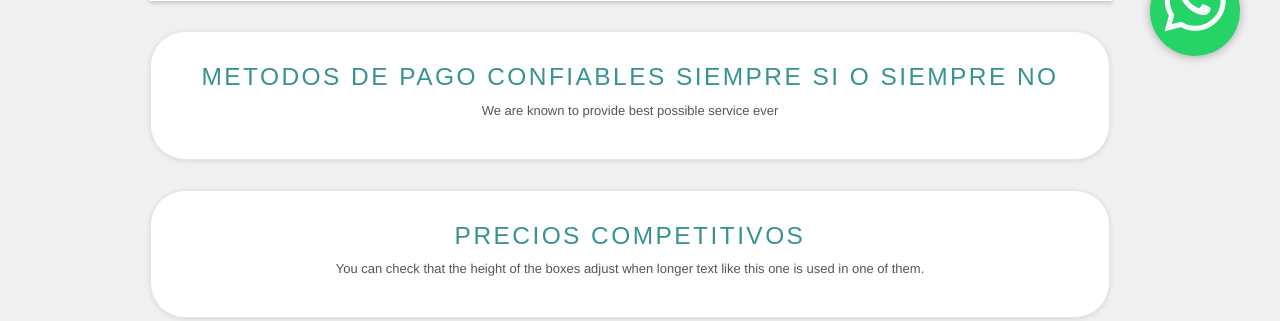
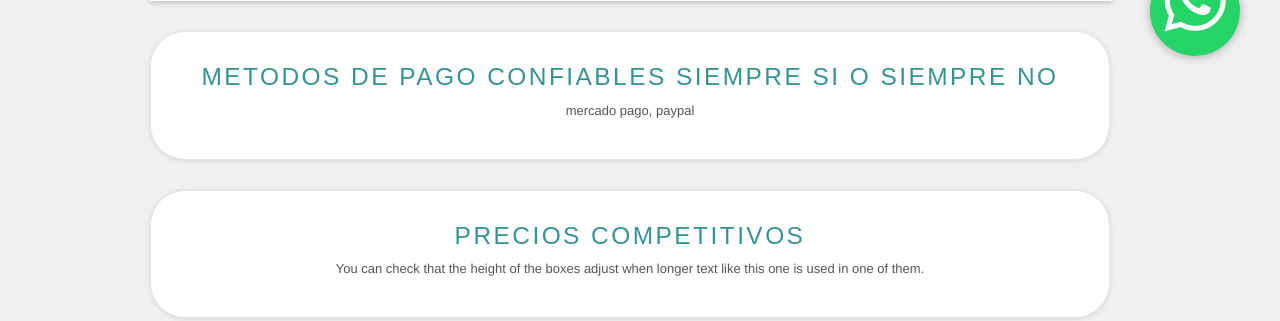
Before and after one commit to josuehdez94/uniestilos, a Symfony app: template templates/home_page/paginaPrincipal2.html.twig in a window 1280 px wide. Shown: the part 724-1045 px from the top of the page. Run offline with Twig, Linux system fonts and the light colour scheme; the template is opened without the code that fills it, so the values that code supplies are empty; some libraries are stand-ins or nearby versions.

Commit message:
commit prueba 2

```diff
--- a/templates/home_page/paginaPrincipal2.html.twig
+++ b/templates/home_page/paginaPrincipal2.html.twig
@@ -23,7 +23,7 @@
                             <div class="box clickable d-flex flex-column justify-content-center mb-0 h-100">
                                 <div class="icon"><i class="fa fa-heart"></i></div>
                                 <h3><a href="#">Metodos de pago confiables siempre si o siempre no</a></h3>
-                                <p class="mb-0">We are known to provide best possible service ever</p>
+                                <p class="mb-0">mercado pago, paypal</p>
                             </div>
                         </div>
                         <div class="col-md-4">
```
